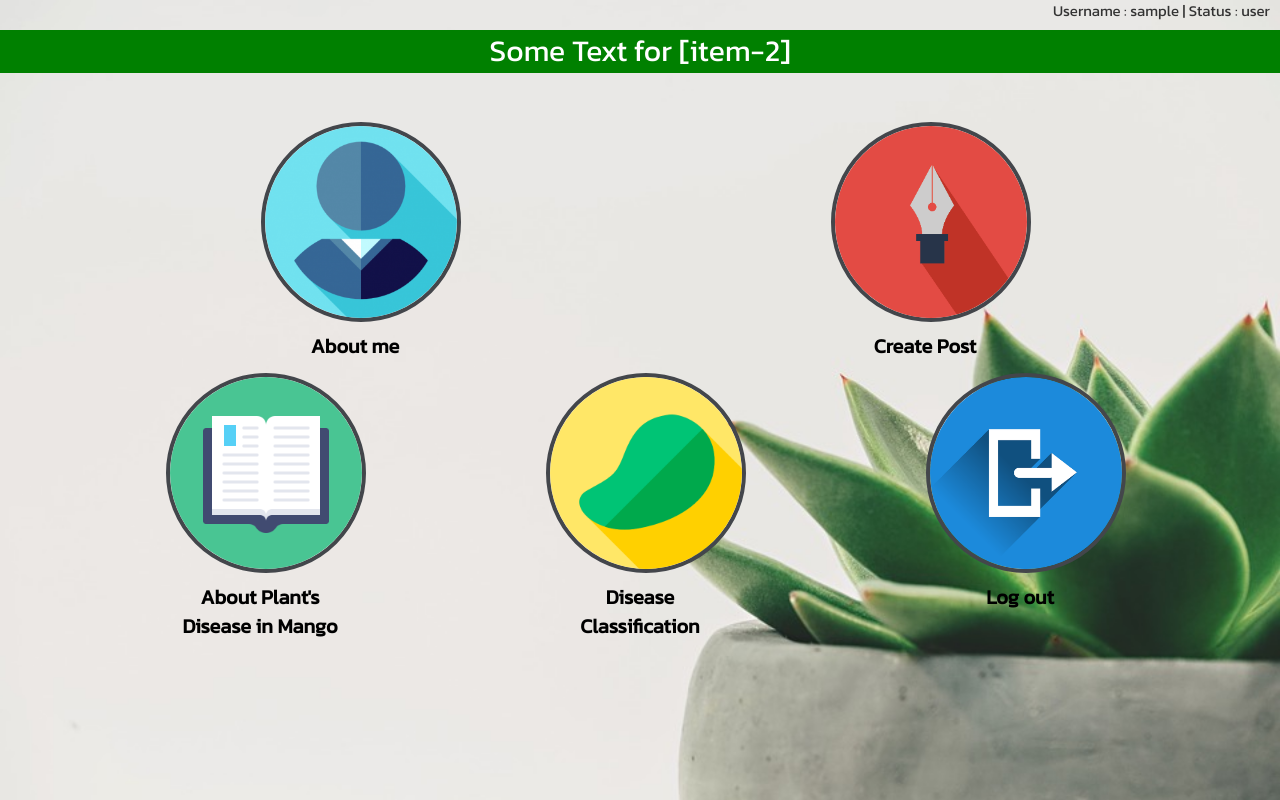
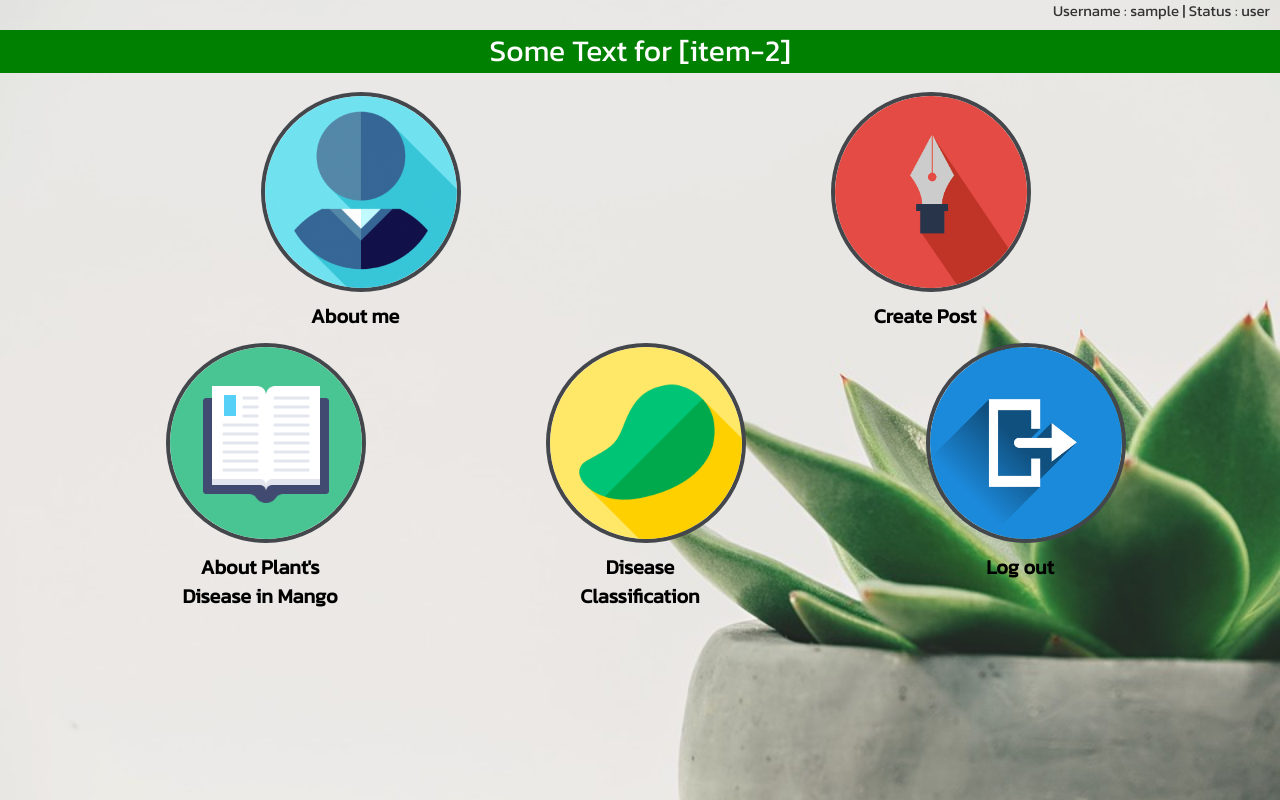
Before and after one commit to Maxcs318/plant_disease, a PHP site: page /plant/Actor/User/UserPage.php in a window 1280 px wide. Run offline with PHP 8.4, Linux system fonts and the light colour scheme; the visitor is signed in with stand-in values (Sample User, id 1); data that the repository does not hold is empty; some libraries are stand-ins or nearby versions.

Commit message:
edit : <p> slide

```diff
--- a/Actor/User/UserPage.php
+++ b/Actor/User/UserPage.php
@@ -31,7 +31,7 @@
     <!--end user id top -->
 
      <!-- slide text -->
-     <div class="row" style="margin-bottom: 50px;">
+     <div class="row">
         <p class="item-1 ">EXPERT SYSTEM FOR PLANT DISEASE CLASSIFICATION [item-1]</p>
         <p class="item-2 ">Some Text for [item-2]</p>
         <p class="item-3 ">Some Text for [item-3]</p>
@@ -39,7 +39,7 @@
     <!-- end slide text -->
 
     <div class="container">
-        <div class="row" style="margin-top: 50px;">
+        <div class="row" style="margin-top: 70px;">
             <div class="col-xs-6 col-md-6">
                 <a href="../../Posts/post_list_person.php">
                     <button type="submit" class="imgcenter" style="border:0; background: transparent; ">
```
